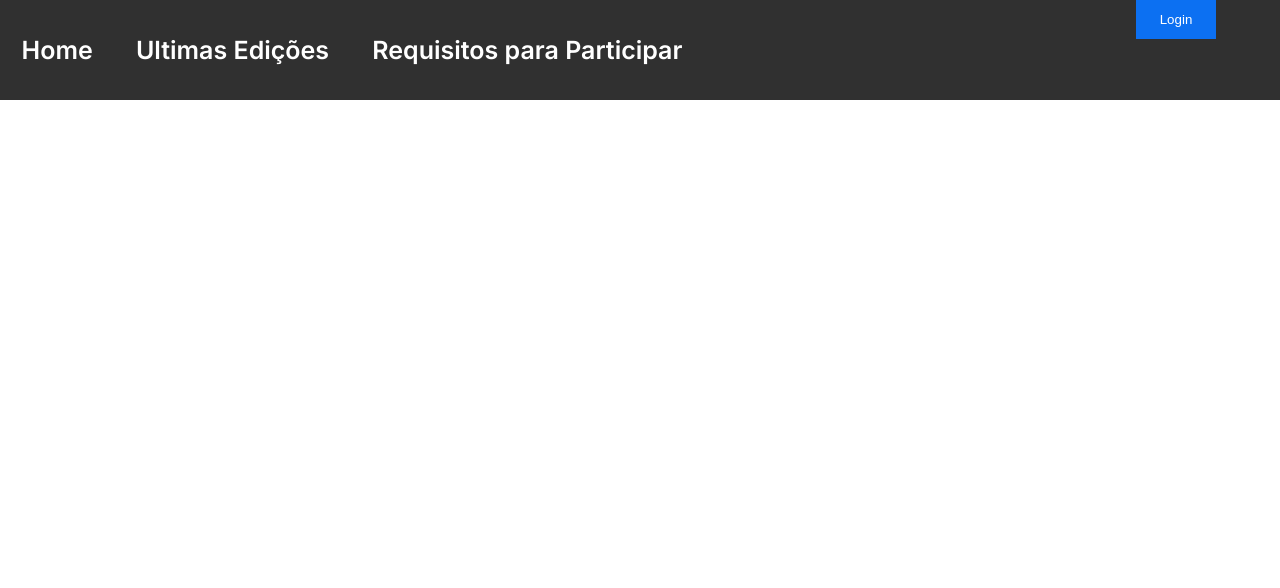
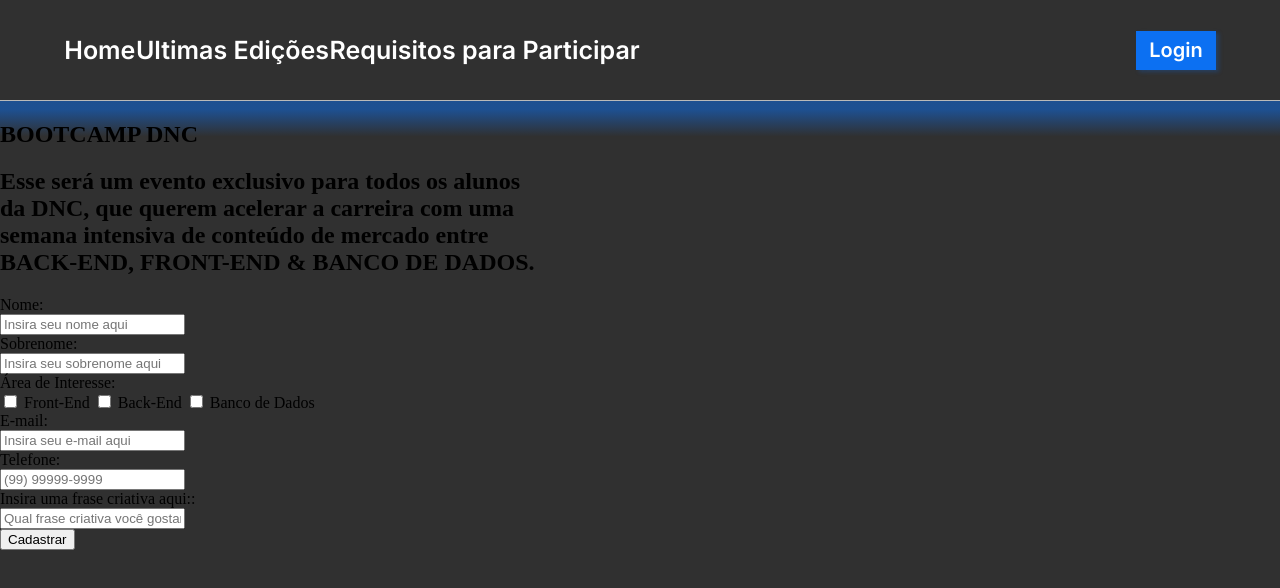
Before and after one commit to xMACIELx/Boot_Camp_DNC, a plain HTML site: page index.html in a window 1280 px wide. Drawn offline with Linux system fonts and the light colour scheme.

Commit message:
Estrturação do Form

```diff
--- a/index.html
+++ b/index.html
@@ -18,5 +18,58 @@
         </div>
         <button>Login</button>
     </nav>
+
+    <section>
+        <header>
+            <h1>BOOTCAMP DNC</h1>
+            <h2>Esse será um evento exclusivo para todos os alunos
+            <br>da <b>DNC</b>, que querem <span class="textDestac">acelerar a carreira</span> com uma
+            <br>semana intensiva de conteúdo de mercado entre
+            <br><span class="textDestac">BACK-END, FRONT-END & BANCO DE DADOS.</span></h2>
+        </header>
+
+        <form>
+            <div class="form">
+                <label>Nome:</label><br>
+                <input placeholder="Insira seu nome aqui" type="text">
+            </div>
+
+            <div class="form">
+                <label>Sobrenome:</label><br>
+                <input placeholder="Insira seu sobrenome aqui" type="text">
+            </div>
+
+            <div class="form">
+                <label>Área de Interesse:</label><br>
+                <div class="checkbox">
+                    <input type="checkbox" value="front">
+                    <label>Front-End</label>
+
+                    <input type="checkbox" value="back">
+                    <label>Back-End</label>
+
+                    <input type="checkbox" value="bancoDados">
+                    <label>Banco de Dados</label>
+                </div>
+            </div>
+
+            <div class="form">
+                <label>E-mail:</label><br>
+                <input placeholder="Insira seu e-mail aqui" type="text">
+            </div>
+
+            <div class="form">
+                <label>Telefone:</label><br>
+                <input placeholder="(99) 99999-9999" type="text">
+            </div>
+
+            <div class="form">
+                <label>Insira uma frase criativa aqui::</label><br>
+                <input placeholder="Qual frase criativa você gostaria de falar? :)" type="text">
+            </div>
+
+            <input type="submit" value="Cadastrar">
+        </form>
+    </section>
 </body>
 </html>
--- a/style.css
+++ b/style.css
@@ -1,6 +1,8 @@
 body{
     margin: 0px;
     padding: 0px;
+    background: linear-gradient(180deg , rgba(12, 112, 242, 0.5) 19.91%, rgba(12, 112, 242, 0) 24.84%), #303030;
+    background-repeat: no-repeat;
 }
 
 #principal {
@@ -9,16 +11,19 @@ body{
     background-color: #303030;
     display: flex;
     justify-content: space-between;
+    align-items: center;
+    border-bottom: 1px solid #bababa;
 }
 
 #menuSuperior{
     display: flex;
-    width: 55%;
+    width: 45%;
     justify-content: space-around;
     align-items: center;
+    margin-left: 5%;
 }
 
-nav a {
+#principal div a {
     color: white;
     font-size: 25px;
     font-weight: 600;
@@ -26,11 +31,24 @@ nav a {
     font-family: "Inter", sans-serif;
 }
 
+    #principal div a:hover {
+        color: #a5a5a5;
+    }
+
 #principal button {
     margin-right: 5%;
     background-color: #0C70F2;
     border: none;
-    color: white;
     width: 80px;
     height: 39px;
+    color: white;
+    font-family: "Inter", sans-serif;
+    font-size: 20px;
+    font-weight: 600;
+    box-shadow: 3px 2px 4px rgba(12, 112, 242, 0.25);
+    cursor: pointer;
 }
+
+    #principal button:hover {
+        background-color: #0b5bc4;
+    }
```
